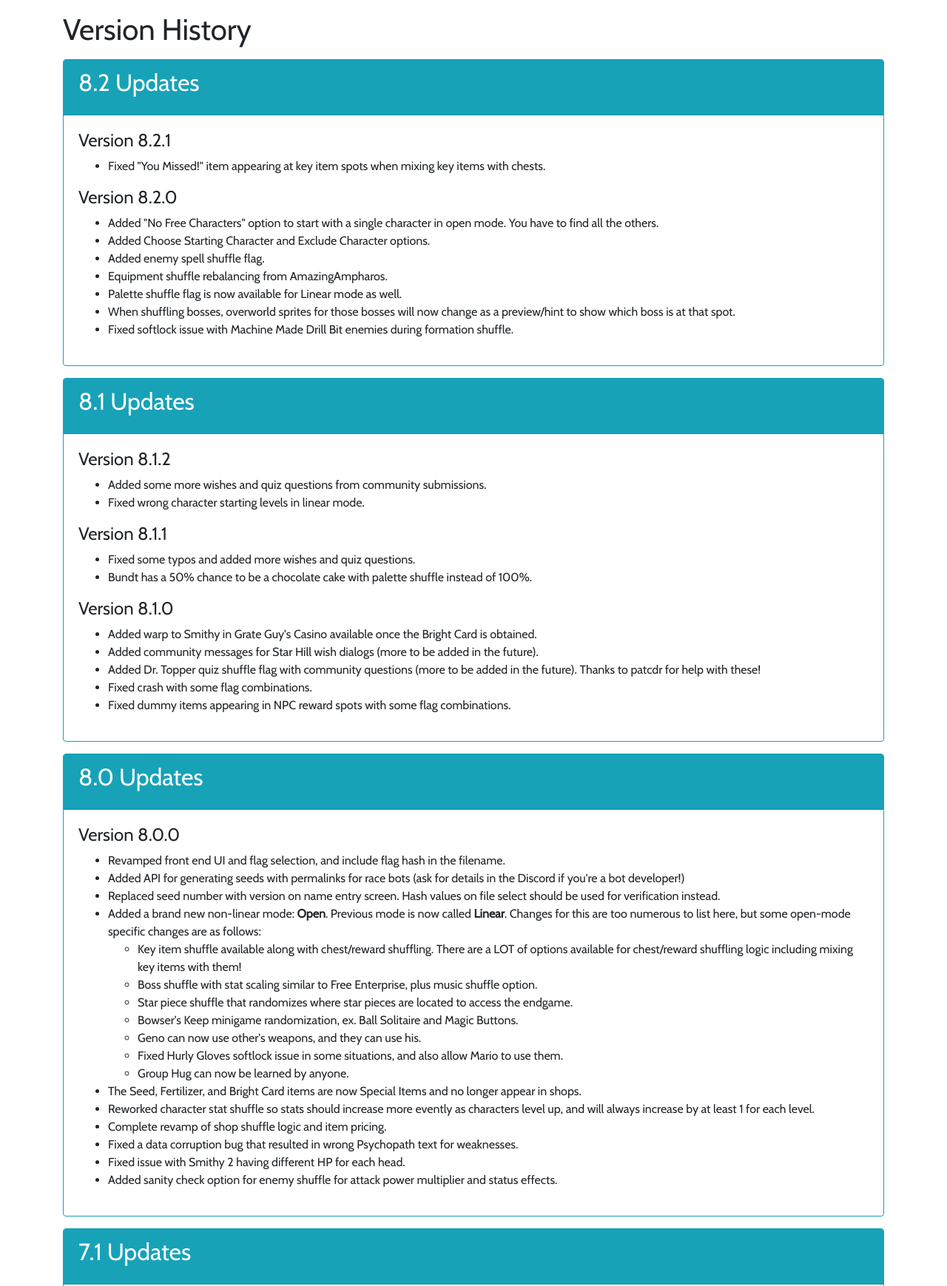
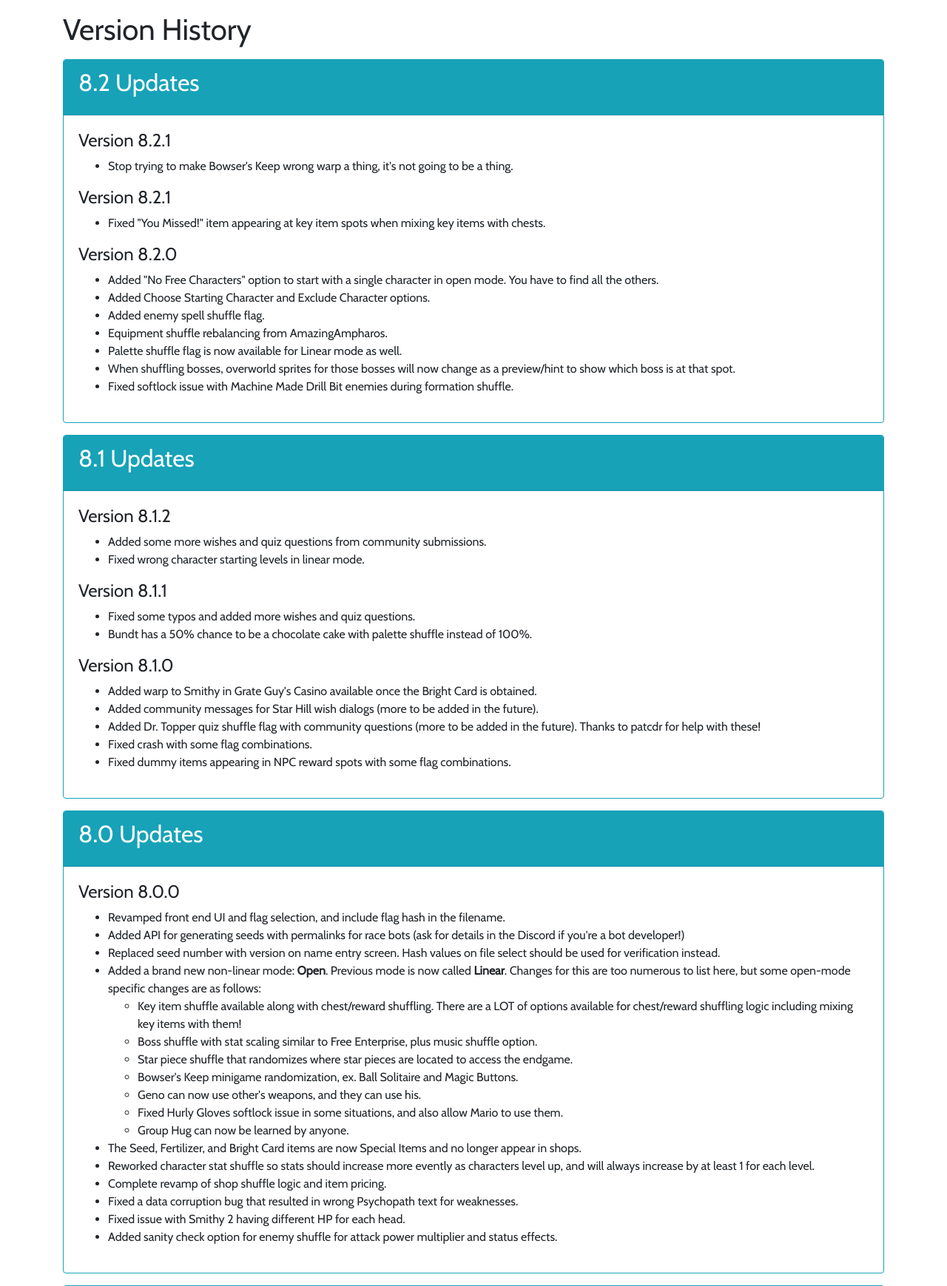
Before and after one commit to DorkmasterFlek/smrpg_web_randomizer, a Django app: template randomizer/templates/randomizer/updates.html in a window 1280 px wide. Shown: the part 66-1805 px from the top of the page at 74% size. Run offline with Django 3.2, Linux system fonts and the light colour scheme; the template is opened without the code that fills it, so the values that code supplies are empty; some libraries are stand-ins or nearby versions; some web fonts are replaced.

Commit message:
Stop trying to make BK WW a thing

```diff
--- a/randomizer/logic/main.py
+++ b/randomizer/logic/main.py
@@ -27,7 +27,7 @@
 from .battleassembler import assemble_battle_scripts
 
 # Current version number
-VERSION = '8.2.1'
+VERSION = '8.2.2'
 
 
 class Settings:
--- a/randomizer/templates/randomizer/updates.html
+++ b/randomizer/templates/randomizer/updates.html
@@ -7,6 +7,10 @@
             <h2 class="card-title">8.2 Updates</h2>
         </div>
         <div class="card-body">
+            <h4>Version 8.2.1</h4>
+            <ul>
+                <li>Stop trying to make Bowser's Keep wrong warp a thing, it's not going to be a thing.</li>
+            </ul>
             <h4>Version 8.2.1</h4>
             <ul>
                 <li>Fixed "You Missed!" item appearing at key item spots when mixing key items with chests.</li>
```
